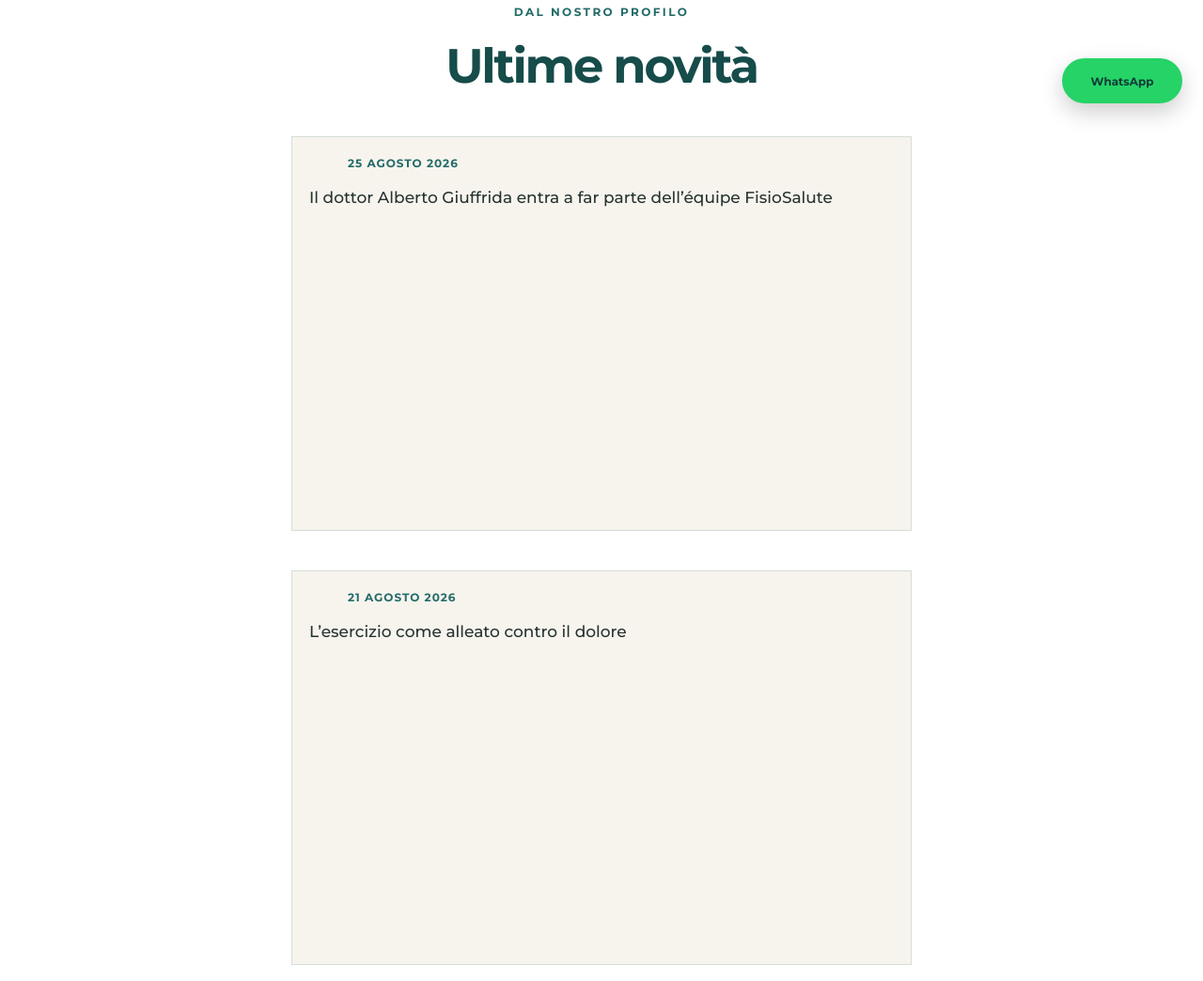
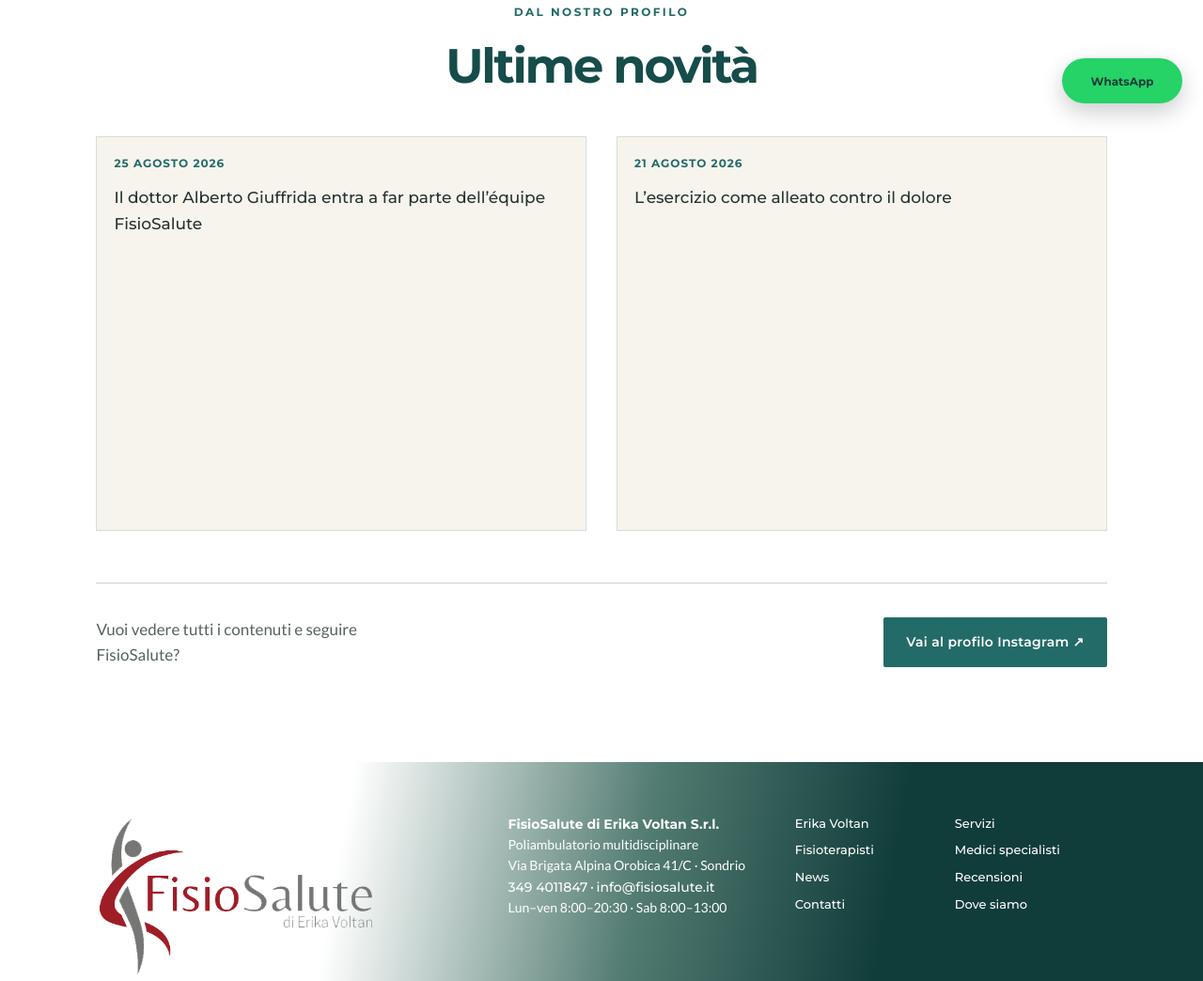
Before and after one commit to RetesiOrg/Fisiosalute, an Astro site: page /news in a window 1280 px wide. Shown: the part 668-1712 px from the top of the page at 94% size. Built offline with nearby package versions, Linux system fonts and the light colour scheme; Astro itself is replaced by a stand-in of ours; a script that the page names is missing.

Commit message:
Affianca le news Instagram su desktop

```diff
--- a/src/styles/global.css
+++ b/src/styles/global.css
@@ -159,12 +159,13 @@ footer{padding:55px clamp(24px,8vw,128px) 30px;background:linear-gradient(100deg
 .instagram-news{padding:100px clamp(24px,8vw,128px);background:#fff}
 .instagram-news>header{max-width:760px;margin:0 auto 48px;text-align:center}
 .instagram-news h2{margin-bottom:0;color:var(--deep);font-size:clamp(36px,4vw,58px);line-height:1.08;letter-spacing:-.045em}
-.instagram-feed{display:flex;max-width:660px;margin:0 auto;flex-direction:column;gap:42px}
-.instagram-post{display:flex;min-height:420px;padding:18px;align-items:center;flex-direction:column;justify-content:flex-start;background:var(--ivory);border:1px solid #d6ddd8}
+.instagram-feed{display:grid;max-width:1120px;margin:0 auto;grid-template-columns:repeat(2,minmax(0,1fr));gap:32px}
+.instagram-post{display:flex;min-width:0;min-height:420px;padding:18px;align-items:center;flex-direction:column;justify-content:flex-start;background:var(--ivory);border:1px solid #d6ddd8}
 .instagram-post>time{display:block;width:100%;max-width:540px;margin:2px auto 15px;color:var(--petrol);font:700 12px "Montserrat";letter-spacing:.08em;text-transform:uppercase}
 .instagram-post .instagram-media{width:100%!important;min-width:0!important;margin:0 auto!important}
-.instagram-news-footer{display:flex;max-width:660px;margin:55px auto 0;padding-top:35px;align-items:center;justify-content:space-between;gap:28px;border-top:1px solid #cbd5d0}
+.instagram-news-footer{display:flex;max-width:1120px;margin:55px auto 0;padding-top:35px;align-items:center;justify-content:space-between;gap:28px;border-top:1px solid #cbd5d0}
 .instagram-news-footer p{max-width:280px;margin:0;color:#56635f}
+@media(max-width:800px){.instagram-feed{max-width:660px;grid-template-columns:1fr}}
 @media(max-width:600px){.news-hero{padding:65px 24px}.instagram-news{padding:70px 16px}.instagram-news>header{padding-inline:8px}.instagram-post{padding:8px;min-height:360px}.instagram-news-footer{padding-inline:8px;align-items:flex-start;flex-direction:column}}
 
 /* Le raccolte di riquadri riempiono sempre anche l'ultima riga. */
```
